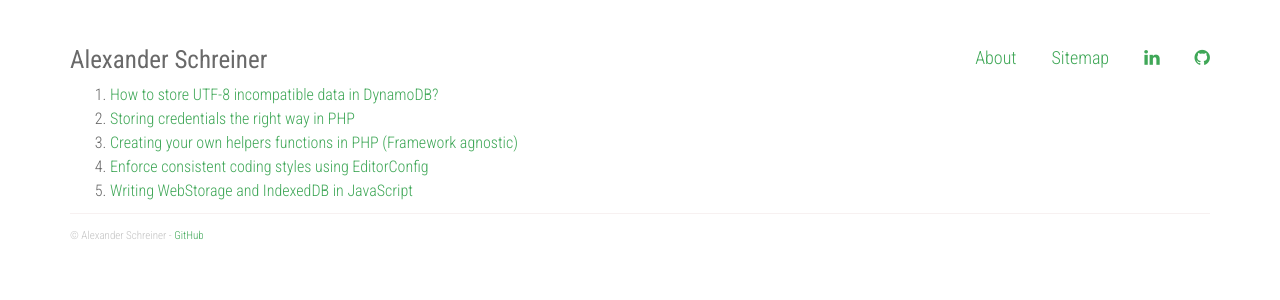
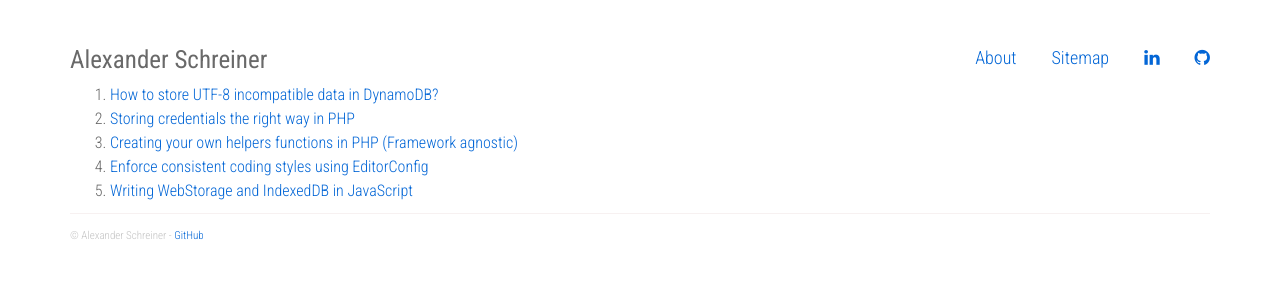
Before and after one commit to alexander-schreiner/alexander-schreiner.github.io, a Jekyll site: the page built from index.html, in a window 1280 px wide. Shown: the top 300 px of the page. Built offline with Jekyll 4.4.1, drawn with Linux system fonts in a browser that asks for light colours; nearby versions of some CDN libraries; the list of posts is cut into pages by our own code.

Commit message:
Update main.css

```diff
--- a/static/css/main.css
+++ b/static/css/main.css
@@ -31,11 +31,10 @@ h2, h3 {
 }
 a, a:link, a:active {
   text-decoration: none;
-  color: #3fa757;
+  color: #0366d6;
 }
 a:hover {
-  color: #B3B3B3;
-  text-decoration: underline;
+  text-decoration: none;
 }
 
 /* Layout */
```
